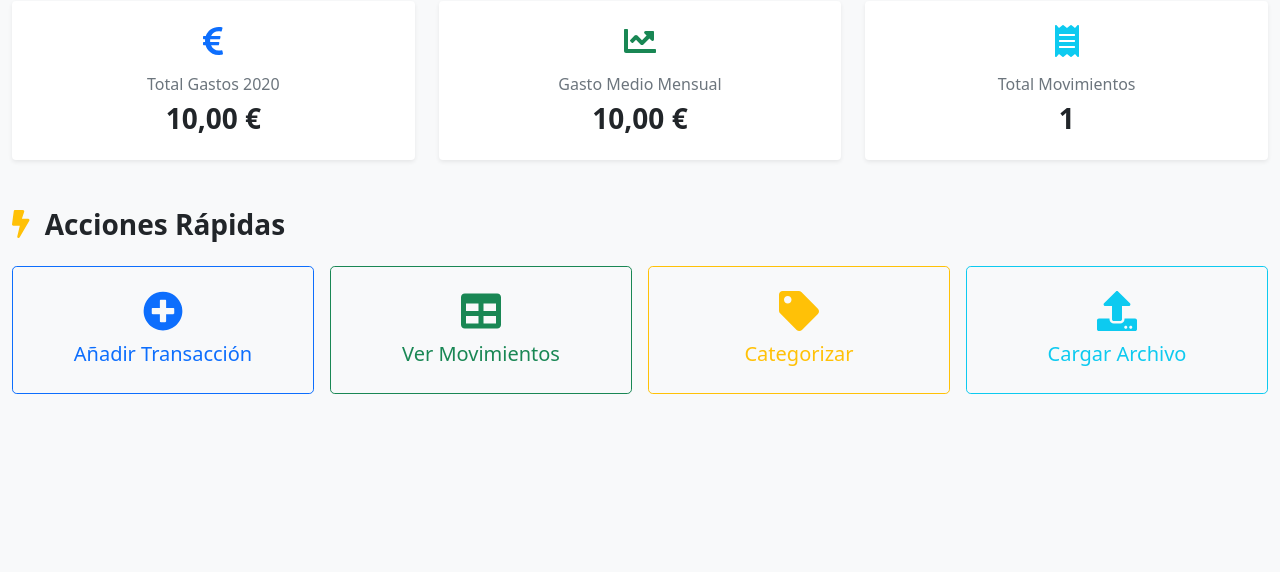
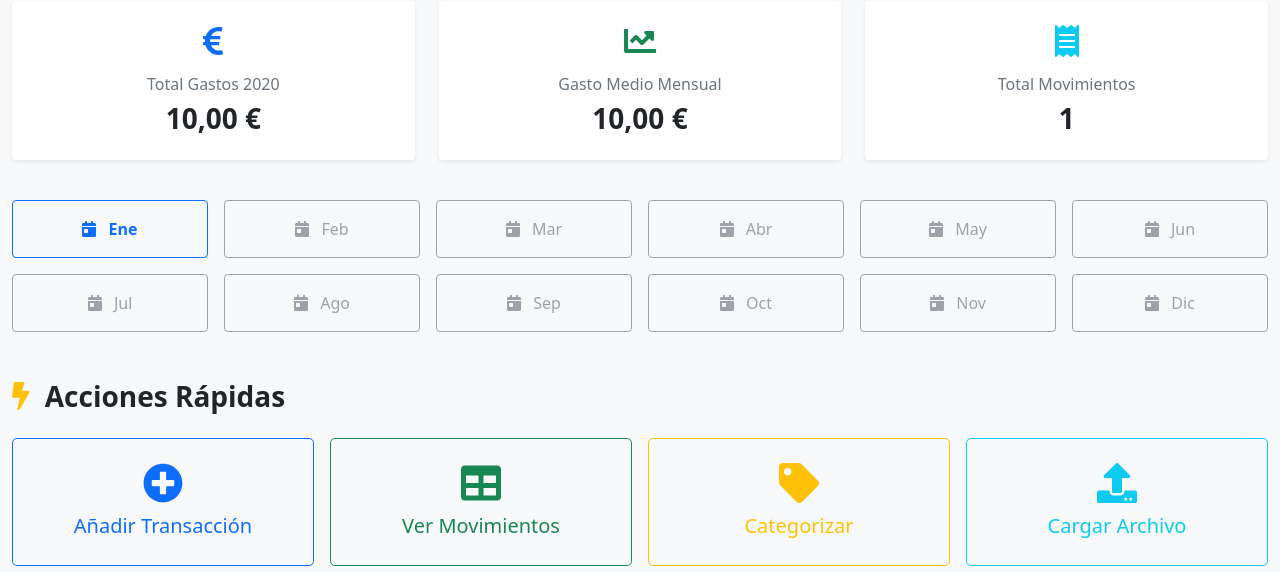
Before and after one commit to UrbanoJVR/FinMapper, a Flask app: page /dashboard/2020 in a window 1280 px wide. Shown: the part 204-776 px from the top of the page. Run offline with Flask 3, Linux system fonts and the light colour scheme; tables that the repository leaves empty hold one stand-in row (values such as "Sample post"); parts of the project's set-up code (start-up, migrations or seed data) failed here and were passed over.

Commit message:
monthly navigation from current year dashboard

```diff
--- a/app/src/application/dashboard/query/get_dashboard_summary_query_handler.py
+++ b/app/src/application/dashboard/query/get_dashboard_summary_query_handler.py
@@ -15,6 +15,7 @@ class DashboardSummaryResult:
     total_expense_amount: Decimal
     average_expense_amount: Decimal
     total_transactions_count: int
+    months_with_data: set[int]
 
 
 class GetDashboardSummaryQueryHandler:
@@ -30,7 +31,8 @@ class GetDashboardSummaryQueryHandler:
                 year=query.year,
                 total_expense_amount=Decimal("0.00"),
                 average_expense_amount=Decimal("0.00"),
-                total_transactions_count=0
+                total_transactions_count=0,
+                months_with_data=set()
             )
 
         total_expense_amount = sum(
@@ -50,5 +52,6 @@ class GetDashboardSummaryQueryHandler:
             year=query.year,
             total_expense_amount=total_expense_amount,
             average_expense_amount=average_expense_amount,
-            total_transactions_count=total_transactions_count
+            total_transactions_count=total_transactions_count,
+            months_with_data=distinct_months
         )
--- a/app/templates/dashboard/yearly/dashboard.html
+++ b/app/templates/dashboard/yearly/dashboard.html
@@ -81,6 +81,31 @@
         </div>
     </div>
 
+    <div class="row g-3 mt-4">
+        {% set month_names = [
+            ('Ene', 1), ('Feb', 2), ('Mar', 3), ('Abr', 4),
+            ('May', 5), ('Jun', 6), ('Jul', 7), ('Ago', 8),
+            ('Sep', 9), ('Oct', 10), ('Nov', 11), ('Dic', 12)
+        ] %}
+
+        {% for month_name, month_num in month_names %}
+        <div class="col-6 col-sm-4 col-md-3 col-lg-2">
+            {% if month_num in dashboard_summary.months_with_data %}
+            <a href="{{ url_for('monthly_dashboard_blueprint.monthly_dashboard', year=dashboard_summary.year, month=month_num) }}"
+               class="btn btn-outline-primary w-100 py-3">
+                <i class="fas fa-calendar-day me-2"></i>
+                <span class="fw-bold">{{ month_name }}</span>
+            </a>
+            {% else %}
+            <button class="btn btn-outline-secondary w-100 py-3" disabled>
+                <i class="fas fa-calendar-day me-2"></i>
+                <span>{{ month_name }}</span>
+            </button>
+            {% endif %}
+        </div>
+        {% endfor %}
+    </div>
+
     <!-- Quick Actions Section -->
     <div class="row mt-5">
         <div class="col-12">
```
Also changed, not shown: test/E2E/test_dashboard/test_dashboard_monthly_navigation_grid.py (added, +74 -0 lines), test/unit/dashboard/query/test_get_dashboard_summary_query_handler.py (+24 -2 lines).
